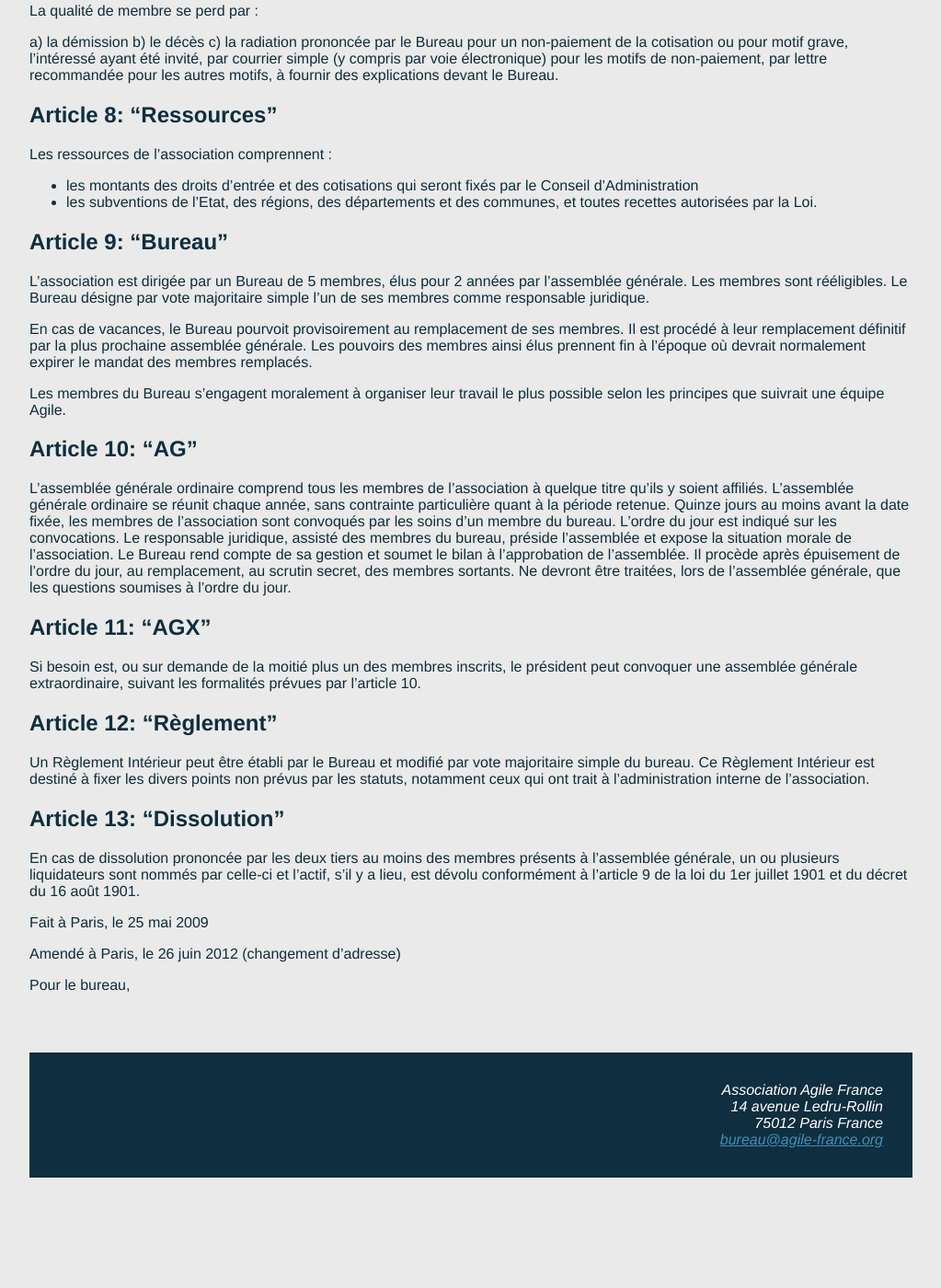
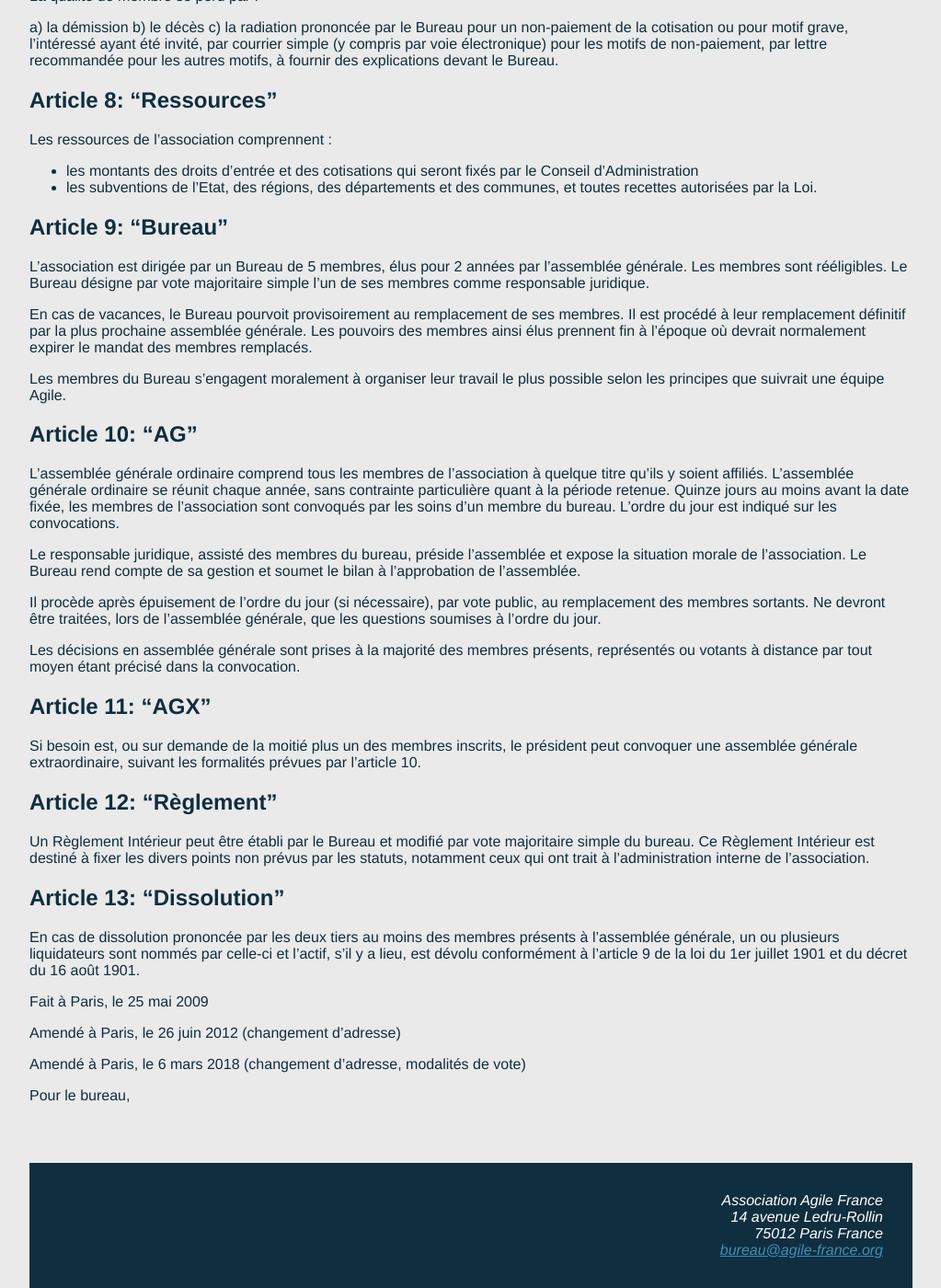
Before and after one commit to AgileFrance/AgileFrance.github.io, a Jekyll site: the page built from _pages/statuts.md, in a window 1280 px wide and 1400 px high, scrolled down 1256 px. Shown: the whole window at 92% size, without its empty margins (128-1151 px from the left). Built offline with Jekyll 4.4.1, drawn with Linux system fonts in a browser that asks for light colours; our own code applies the rules of GitHub Pages for plain Markdown files; before the commit the page ends 2536 px from its top, so only the background shows below that; some of the changed text lies outside the part shown.

Commit message:
Applique les modifications de statut du 06/03/2018

```diff
--- a/_pages/statuts.md
+++ b/_pages/statuts.md
@@ -18,9 +18,7 @@
 
 ## Article 3: "Siège"
 
-Le siège social est fixé à "La Cantine", 151 rue Montmartre, Passage des Panoramas, 12 Galerie Montmartre, 75002 Paris.
-
-Il pourra être transféré par simple décision du Bureau ; la ratification par l’assemblée générale sera nécessaire.
+Le siège social est fixé à Paris, dans le 12ème arrondissement. Il pourra être transféré par simple décision du Bureau ; la ratification par l’assemblée générale sera nécessaire.
 
 ## Article 4: "Durée"
 
@@ -64,7 +62,16 @@
 
 ## Article 10: "AG"
 
-L’assemblée générale ordinaire comprend tous les membres de l’association à quelque titre qu’ils y soient affiliés. L’assemblée générale ordinaire se réunit chaque année, sans contrainte particulière quant à la période retenue. Quinze jours au moins avant la date fixée, les membres de l’association sont convoqués par les soins d’un membre du bureau. L’ordre du jour est indiqué sur les convocations. Le responsable juridique, assisté des membres du bureau, préside l’assemblée et expose la situation morale de l’association. Le Bureau rend compte de sa gestion et soumet le bilan à l’approbation de l’assemblée. Il procède après épuisement de l’ordre du jour, au remplacement, au scrutin secret, des membres sortants. Ne devront être traitées, lors de l’assemblée générale, que les questions soumises à l’ordre du jour.
+L’assemblée générale ordinaire comprend tous les membres de l’association à quelque titre qu’ils y soient affiliés.
+L’assemblée générale ordinaire se réunit chaque année, sans contrainte particulière quant à la période retenue. Quinze jours au moins avant la date fixée, les membres de l’association sont convoqués par les soins d’un membre du bureau. L’ordre du jour est indiqué sur les convocations.
+
+Le responsable juridique, assisté des membres du bureau, préside l’assemblée et expose la situation morale de l’association.
+Le Bureau rend compte de sa gestion et soumet le bilan à l’approbation de l’assemblée.
+
+Il procède après épuisement de l’ordre du jour (si nécessaire), par vote public, au remplacement des membres sortants.
+Ne devront être traitées, lors de l’assemblée générale, que les questions soumises à l’ordre du jour.
+
+Les décisions en assemblée générale sont prises à la majorité des membres présents, représentés ou votants à distance par tout moyen étant précisé dans la convocation.
 
 ## Article 11: "AGX"
 
@@ -82,4 +89,6 @@
 
 Amendé à Paris, le 26 juin 2012 (changement d'adresse)
 
+Amendé à Paris, le 6 mars 2018 (changement d'adresse, modalités de vote)
+
 Pour le bureau,
```
